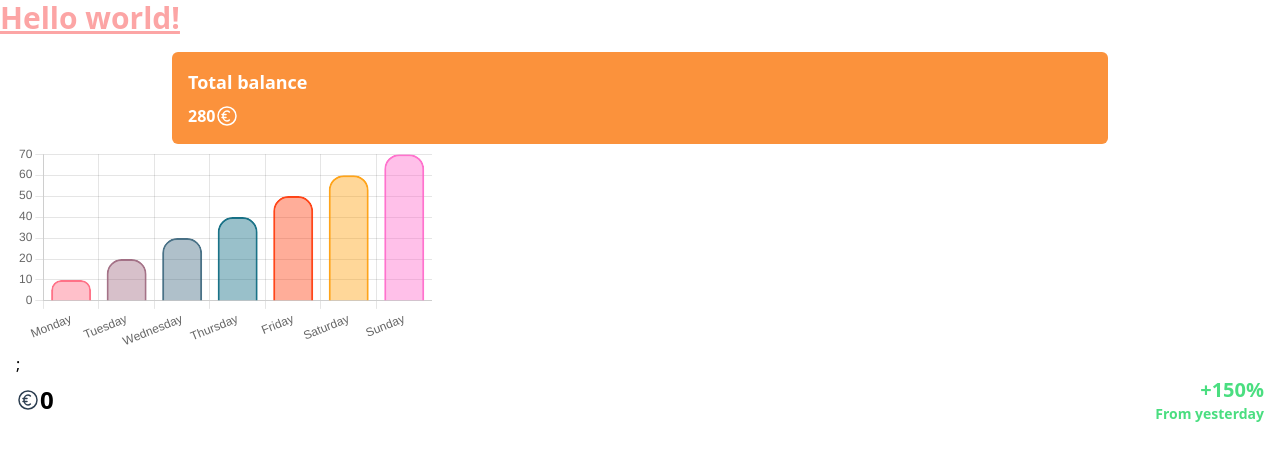
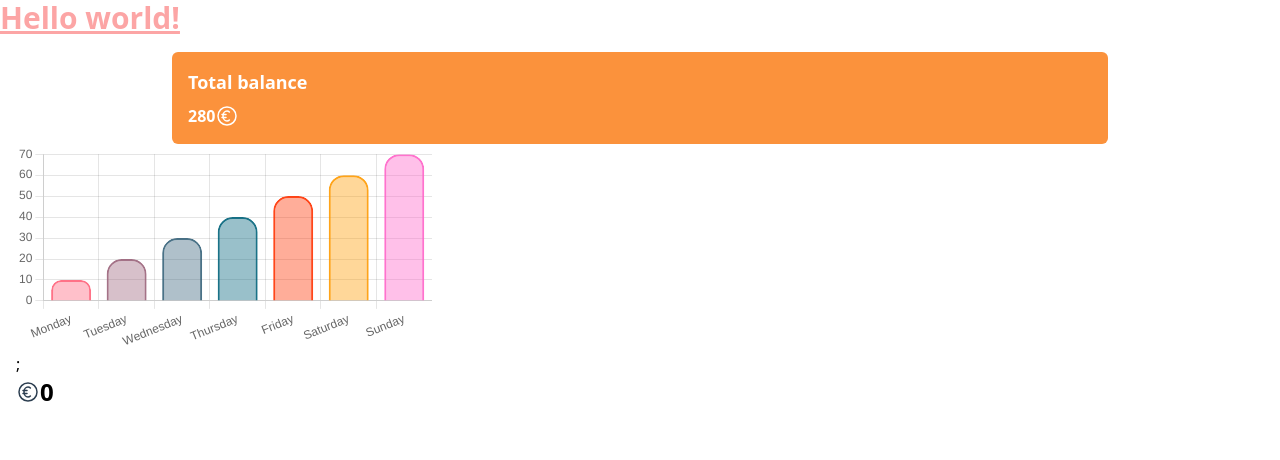
Before and after one commit to tomi-casabona/Sprint-8-GraphicsAndLenguages, a React (Vite) app: page / in a window 1280 px wide. Shown: the top 460 px of the page. Built offline with nearby package versions, Linux system fonts and the light colour scheme.

Commit message:
variaton percentage implementation done

```diff
--- a/src/components/dataComponents/VariationWithYesterday.jsx
+++ b/src/components/dataComponents/VariationWithYesterday.jsx
@@ -2,7 +2,9 @@ import React from "react";
 import { getPercentageDifference } from "../../services/getPercentageDifference";
 
 export const VariationWithYesterday = ({ today, yesterday }) => {
-  const percentage = getPercentageDifference(today, yesterday);
+  if(today === null)return;
+
+  const percentage = getPercentageDifference(today.value, yesterday.value).toFixed(2);
   const isPossitive = percentage > 0 ? "+" : "-";
   const colorClass = percentage > 0 ? "text-green-400" : " text-red-500";
   return (
@@ -14,7 +16,7 @@ export const VariationWithYesterday = ({ today, yesterday }) => {
         {percentage}%
       </div>
       <div className={`text-right text-sm font-bold ${colorClass}`}>
-        From yesterday
+        Compare with {yesterday.day}
       </div>
     </div>
   );
--- a/src/components/dataComponents/WeeklyReport.jsx
+++ b/src/components/dataComponents/WeeklyReport.jsx
@@ -6,15 +6,16 @@ import { TodaySpentBalance } from "./TodaySpentBalance";
 import { useSelector } from "react-redux";
 
 export const WeeklyReport = () => {
-  const { today } = useSelector((state) => state.compare.compareData);
-  console.log(today + " desde el state");
+  const { today, yesterday } = useSelector(
+    (state) => state.compare.compareData
+  );
   return (
     <div className="m-4">
       <TotalBalance />
       <WeeklyGraphic />
       <div className="flex flex-row justify-between">
         <TodaySpentBalance />
-        <VariationWithYesterday today={5} yesterday={2} />
+        <VariationWithYesterday today={today} yesterday={yesterday} />
       </div>
     </div>
   );
```
